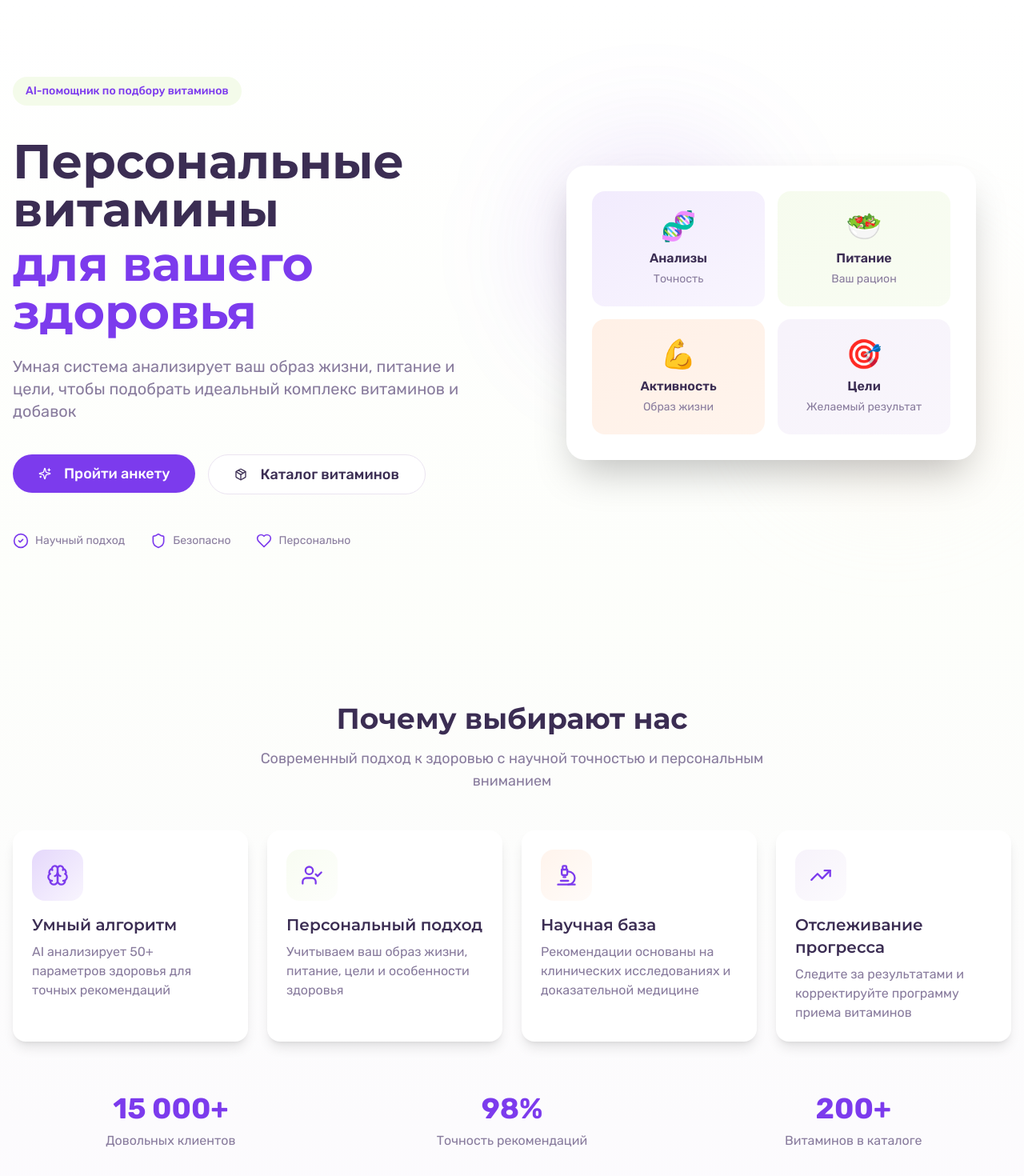
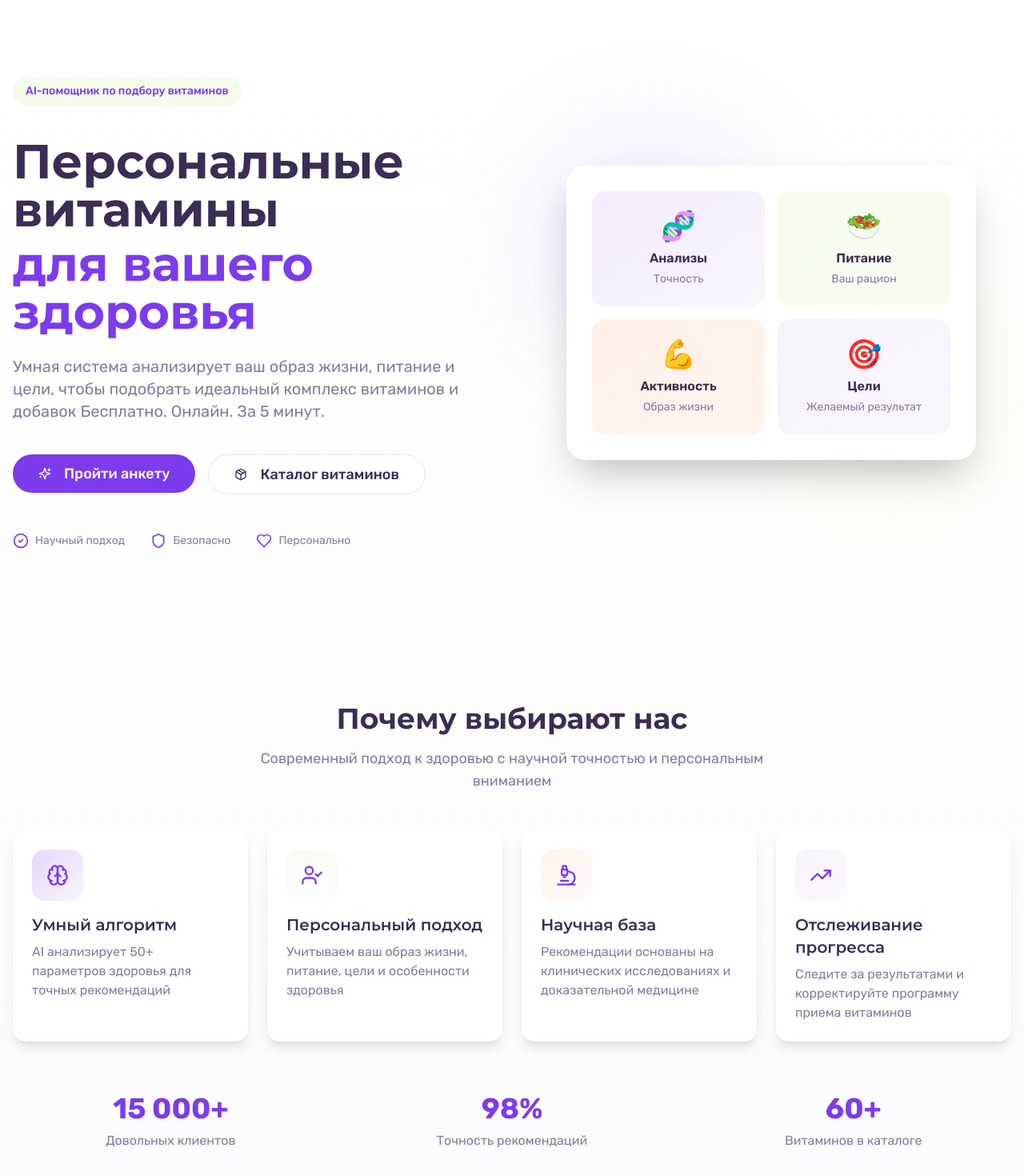
Before and after one commit to pr-poehali-dev/vitamin-assistant-project, a React (Vite) app: page / in a window 1280 px wide. Shown: the top 1470 px of the page at 80% size. Built offline with nearby package versions, Linux system fonts and the light colour scheme.

Commit message:
Обновление двух компонентов

```diff
--- a/src/components/Benefits.tsx
+++ b/src/components/Benefits.tsx
@@ -66,7 +66,7 @@ const Benefits = () => {
           <div className="text-muted-foreground">Точность рекомендаций</div>
         </div>
         <div className="animate-fade-in" style={{ animationDelay: '600ms' }}>
-          <div className="text-4xl font-bold text-primary mb-2">200+</div>
+          <div className="text-4xl font-bold text-primary mb-2">60+</div>
           <div className="text-muted-foreground">Витаминов в каталоге</div>
         </div>
       </div>
--- a/src/components/Hero.tsx
+++ b/src/components/Hero.tsx
@@ -22,9 +22,8 @@ const Hero = ({ onStartSurvey, onViewCatalog, onViewProfile }: HeroProps) => {
               <span className="block text-primary mt-2">для вашего здоровья</span>
             </h1>
 
-            <p className="text-lg md:text-xl text-muted-foreground max-w-2xl mx-auto lg:mx-0">
-              Умная система анализирует ваш образ жизни, питание и цели, чтобы подобрать идеальный комплекс витаминов и добавок
-            </p>
+            <p className="text-lg md:text-xl text-muted-foreground max-w-2xl mx-auto lg:mx-0">Умная система анализирует ваш образ жизни, питание и цели, чтобы подобрать идеальный комплекс витаминов и добавок
+Бесплатно. Онлайн. За 5 минут.</p>
 
             <div className="flex flex-col sm:flex-row gap-4 justify-center lg:justify-start pt-4">
               {onViewProfile ? (
```
